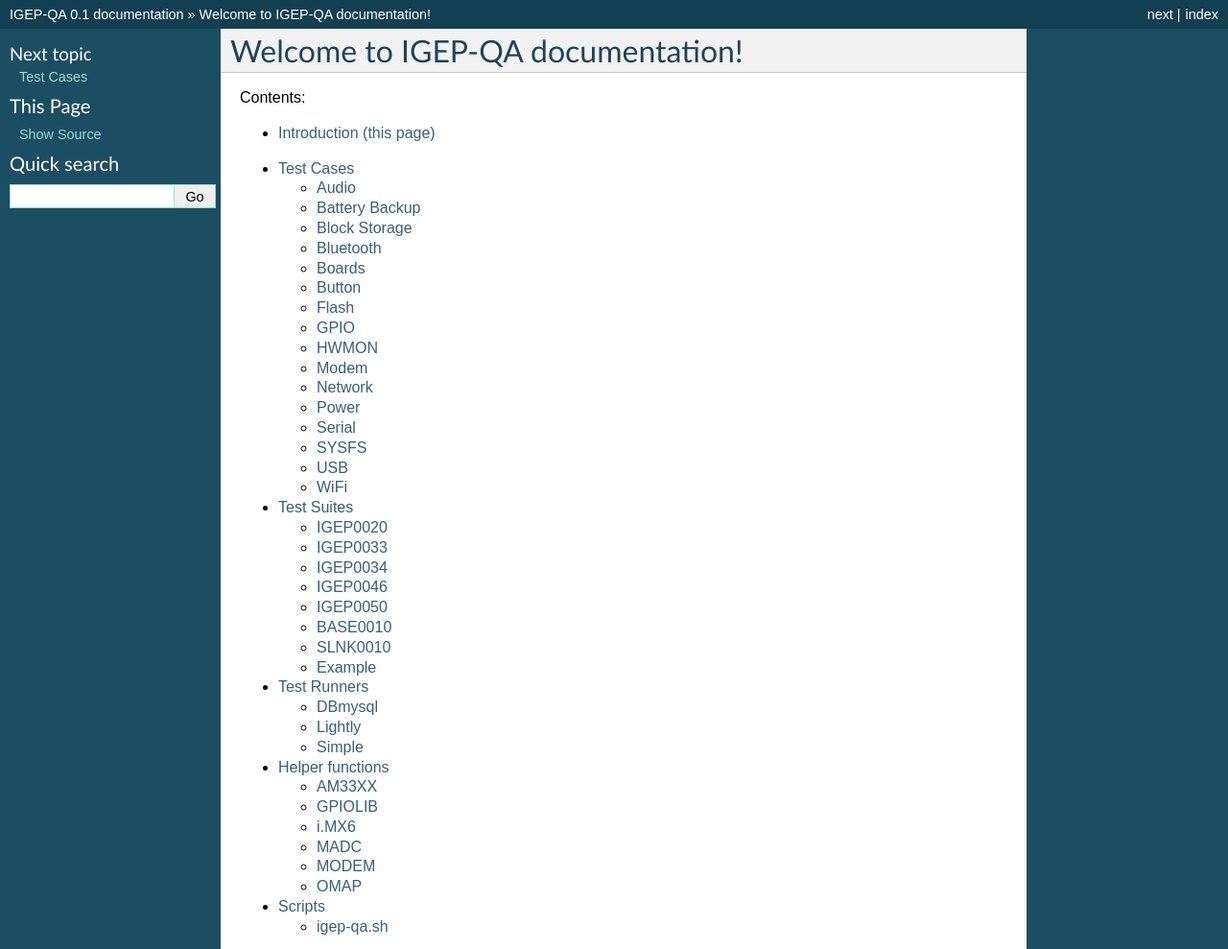
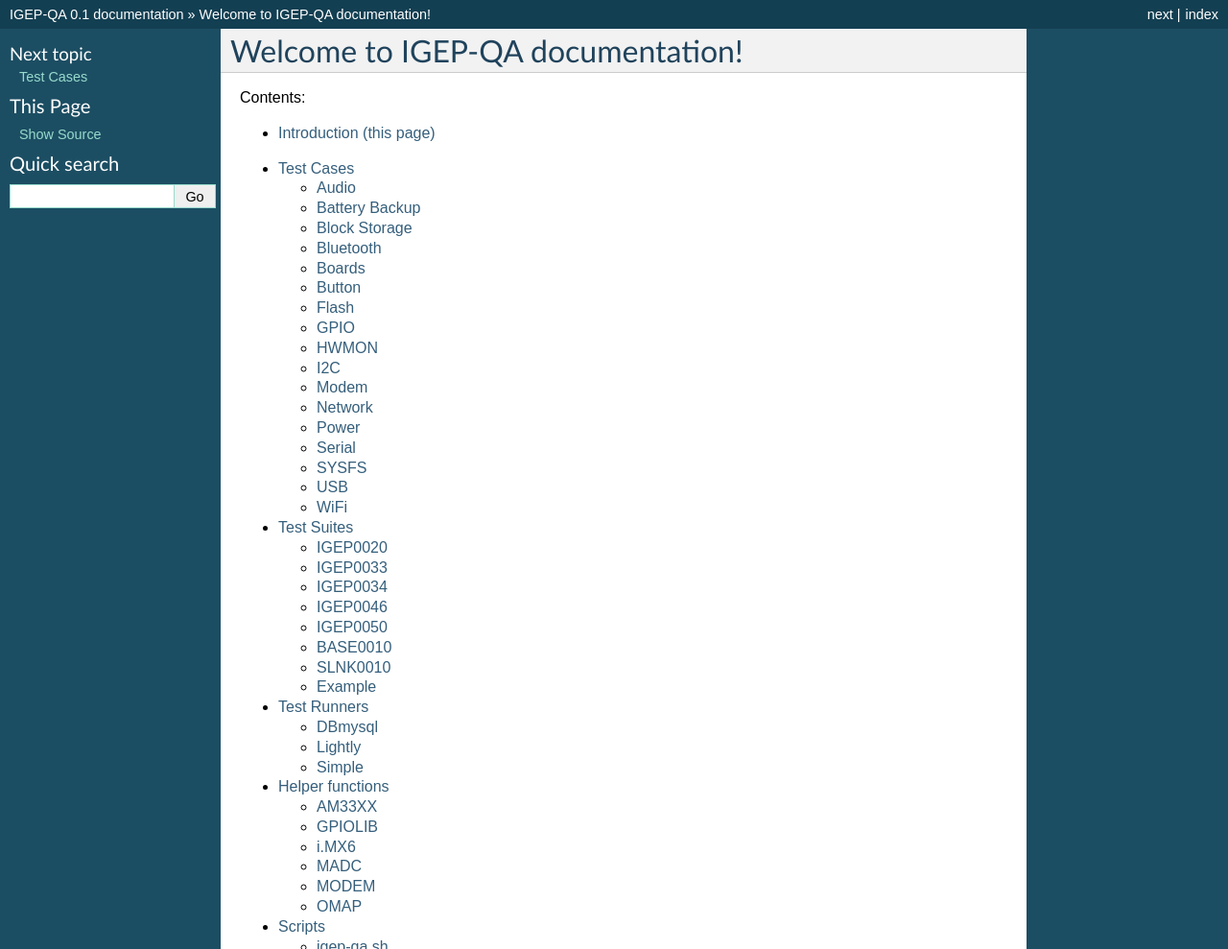
Before and after one commit to ppajuel/igep_qa, a Sphinx documentation site: the page built from docs/index.rst, in a window 1280 px wide, cut to the strip 0-989 px from the top of the page. Shown: the whole strip at 96% size. Built offline with Sphinx 7.4.7, drawn with Linux system fonts in a browser that asks for light colours.

```diff
--- a/docs/testcases.rst
+++ b/docs/testcases.rst
@@ -62,6 +62,12 @@ HWMON
 .. automodule:: igep_qa.tests.qhwmon
    :members:
 
+I2C
+-----
+
+.. automodule:: igep_qa.tests.qi2c
+   :members:
+
 Modem
 -----
 
```
